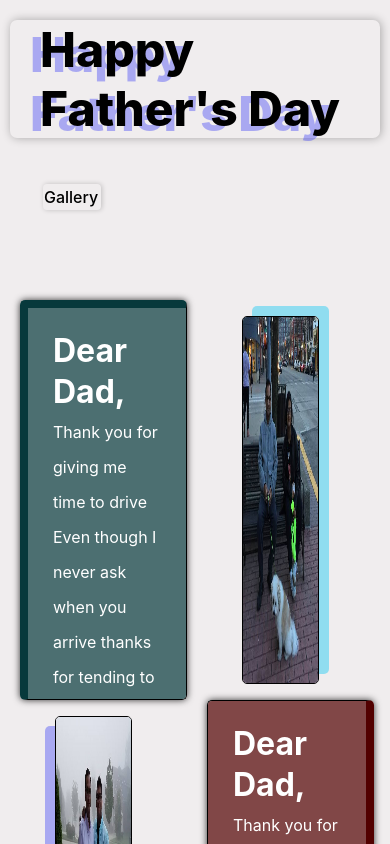
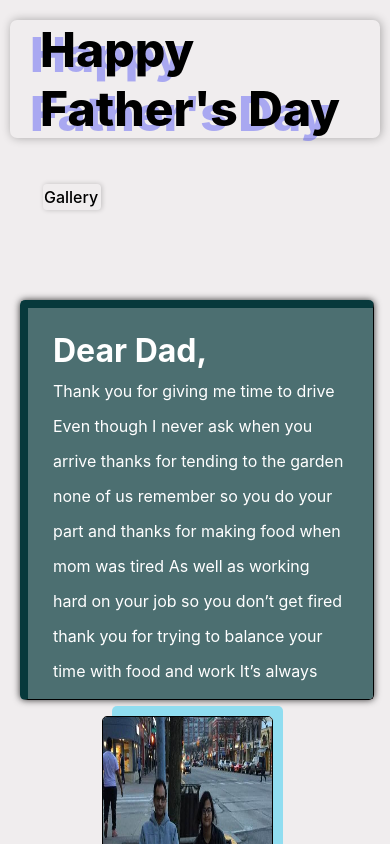
Before and after one commit to Killaskt/fathersday, a React (Create React App) app: page / in a window 390 px wide. Shown: the top 844 px of the page. Built offline with nearby package versions, Linux system fonts and the light colour scheme.

Commit message:
mobile updates

```diff
--- a/src/App.css
+++ b/src/App.css
@@ -289,4 +289,9 @@ body::-webkit-scrollbar-thumb {
     display: block;
     text-align: left;
   }
+
+  .hero {
+    grid-template-columns: 1fr;
+    grid-template-rows: 1fr 1fr 1fr 1fr;
+  }
 }
```
